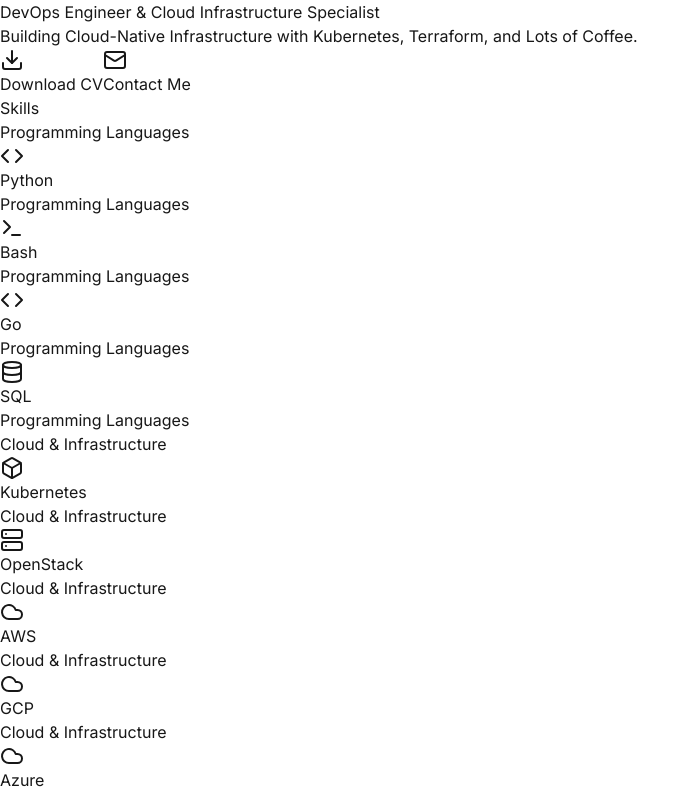
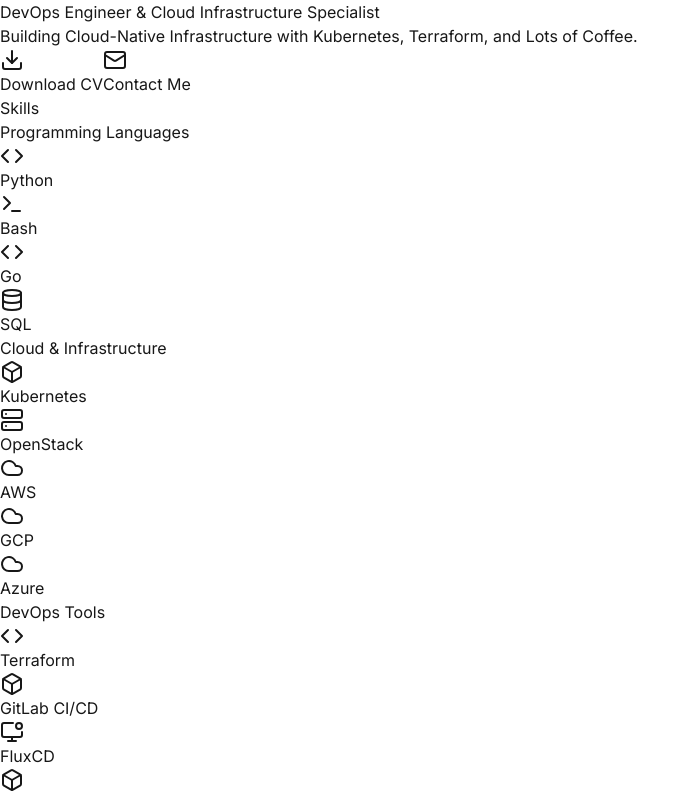
Before and after one commit to Lennart01/krauch.net, a Next.js app: page / in a window 1280 px wide. Shown: the top 795 px of the page, without its empty margins (0-696 px from the left). Built offline with nearby package versions, Linux system fonts and the light colour scheme.

Commit message:
fix: layouting of cards
Signed-off-by: Lennart Krauch <lennart.krauch@inovex.de>

```diff
--- a/src/components/skills/SkillCard.tsx
+++ b/src/components/skills/SkillCard.tsx
@@ -27,7 +27,6 @@
                 )}
                 <div>
                     <h3 className="font-medium text-gray-900">{skill.name}</h3>
-                    <p className="text-sm text-gray-500">{skill.category}</p>
                 </div>
             </div>
         </div>
```
